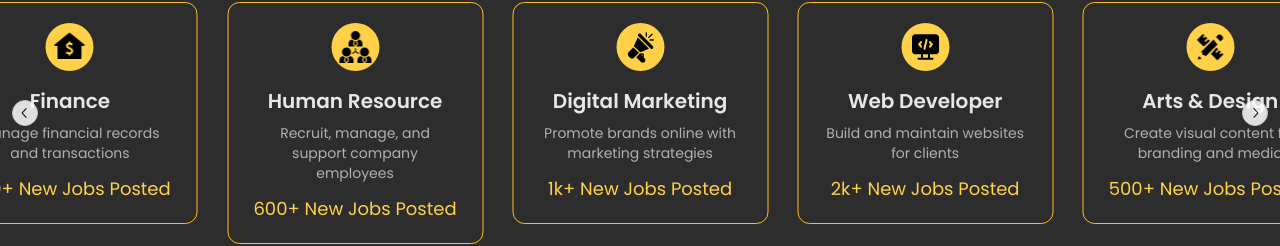
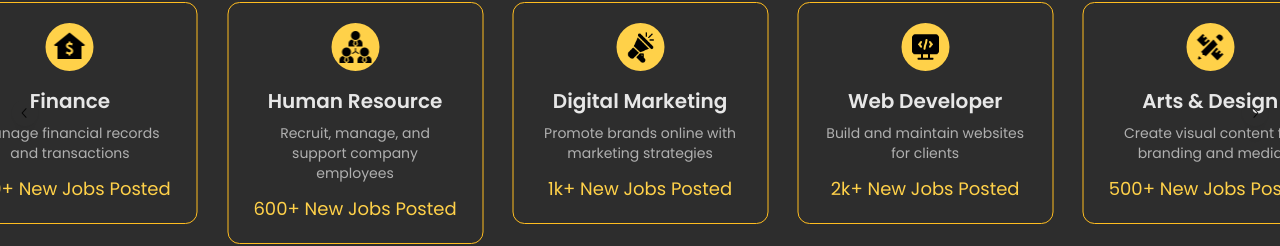
Before and after one commit to rajans01github/JOB-PORTAL, a React (Create React App) app in the folder job-portal/: page / in a window 1280 px wide. Shown: the part 1144-1390 px from the top of the page. Built offline with nearby package versions, Linux system fonts and the light colour scheme.

Commit message:
🔥 Check boxes

```diff
--- a/job-portal/src/Landingpage/JobCategory1.tsx
+++ b/job-portal/src/Landingpage/JobCategory1.tsx
@@ -1,31 +1,38 @@
 import { Carousel } from "@mantine/carousel";
 import { jobCategory } from "../Data/Data";
+import "@mantine/carousel/styles.css";
 
 const Jobcategory = () => {
   return (
     <div className="mt-20 pb-5">
+      {/* Heading */}
       <div className="text-4xl text-center font-semibold mb-3 text-mine-shaft-100">
         Browse <span className="text-bright-sun-400">Job</span> Category
       </div>
+
+      {/* Subheading */}
       <div className="text-lg mb-10 mx-auto text-mine-shaft-400 text-center w-1/2">
         Search top jobs aligned with your passion and skills. Start your dream journey today!
       </div>
 
+      {/* Carousel */}
       <Carousel
-       slideSize="22%"
-       slideGap="md"
-       emblaOptions={{
-       loop: true,      // Enables infinite loop
-       dragFree: true   // Allows smooth dragging without snapping
-  }}
->
+        slideSize="22%"
+        slideGap="md"
+        withControls
+        draggable
+        emblaOptions={{
+          loop: true,
+          dragFree: true,
+        }}
+      >
         {jobCategory.map((category, index) => (
           <Carousel.Slide >
             <div className="flex flex-col items-center w-64 mx-auto mt-10 gap-2 border border-bright-sun-400 p-5 rounded-xl hover:cursor-pointer hover:shadow-[0_0_5px_2px_black] my-5 transition duration-300 ease-in-out !shadow-bright-sun-300">
               <div className="p-2 bg-bright-sun-300 rounded-full">
                 <img
                   className="h-8 w-8"
-                  src={`/Category/${category.name}.png`} // ✅ Auto path if matched correctly
+                  src={`/Category/${category.name}.png`}
                   alt={category.name}
                 />
               </div>
```
